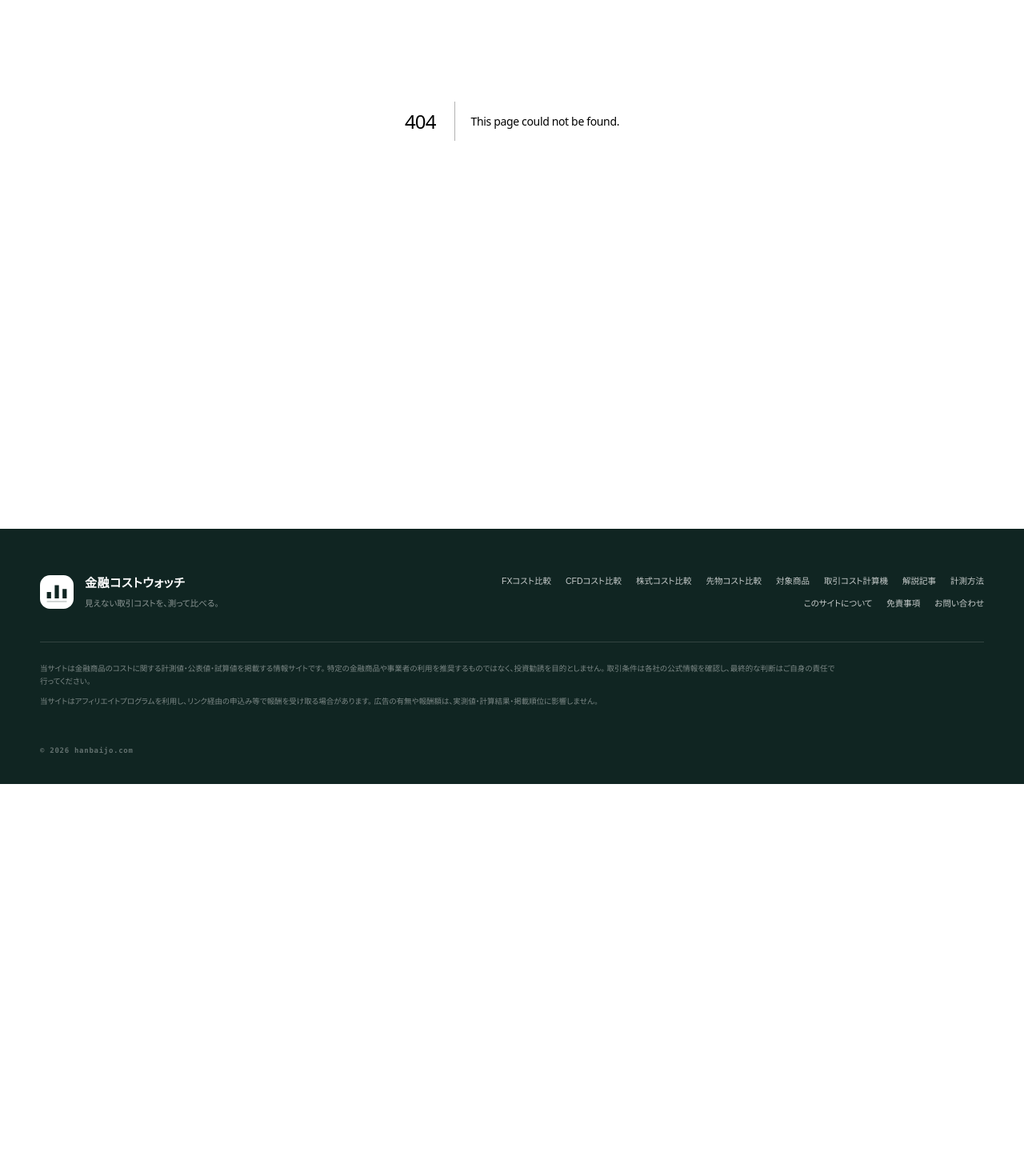
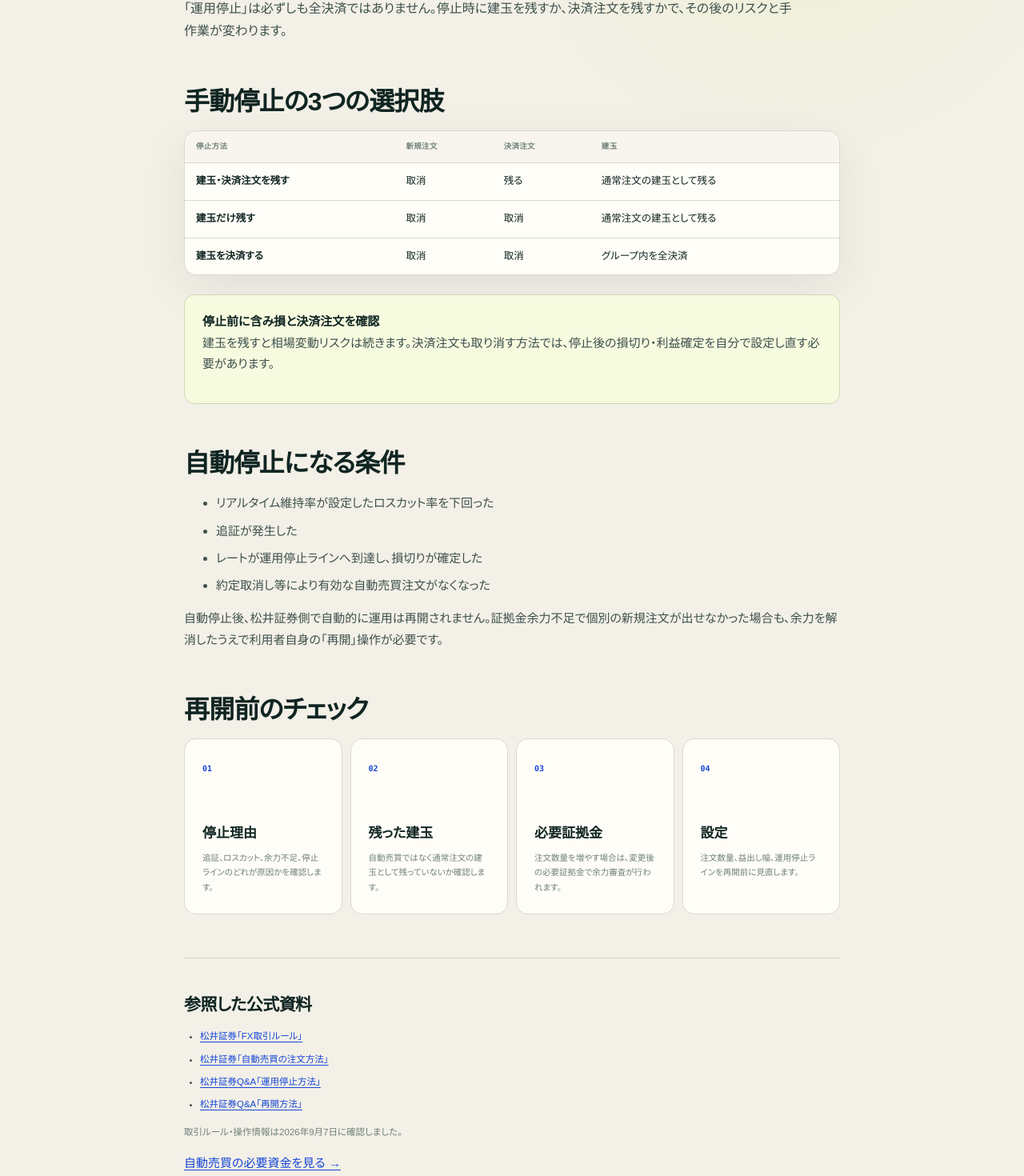
Before and after one commit to mrok18/hanbaijo, a Next.js app: page /articles/matsui-fx-auto-trading-stop-restart in a window 1280 px wide. Before the commit this address had no page. Shown: the part 326-1796 px from the top of the page at 80% size. Before the commit the page ends 1306 px from the top, so only its background shows below. Built offline with nearby package versions, Linux system fonts and the light colour scheme.

Commit message:
feat: add Matsui FX swap and automation guides

```diff
--- /dev/null
+++ b/app/articles/matsui-fx-auto-trading-stop-restart/page.tsx
@@ -0,0 +1,58 @@
+import Link from 'next/link';
+import AffiliateOfferCard from '@/components/AffiliateOfferCard';
+import { AFFILIATE_OFFERS } from '@/lib/affiliates';
+
+export const metadata = {
+  title: 'MATSUI FX自動売買の停止・再開｜建玉と注文はどうなる？',
+  description: 'MATSUI FX自動売買の3つの運用停止方法、自動停止条件、建玉・未約定注文の扱い、再開操作を公式ルールから整理します。',
+};
+
+export default function Page() {
+  return (
+    <article>
+      <p className="page-kicker">MATSUI FX / AUTO TRADING CONTROL</p>
+      <h1>MATSUI FX自動売買の停止・再開<br />建玉と注文はどうなる？</h1>
+      <p className="lede">「運用停止」は必ずしも全決済ではありません。停止時に建玉を残すか、決済注文を残すかで、その後のリスクと手作業が変わります。</p>
+
+      <h2>手動停止の3つの選択肢</h2>
+      <div className="data-panel"><div className="table-scroll"><table className="rates comparison-table">
+        <thead><tr><th>停止方法</th><th>新規注文</th><th>決済注文</th><th>建玉</th></tr></thead>
+        <tbody>
+          <tr><td className="ex-name">建玉・決済注文を残す</td><td>取消</td><td>残る</td><td>通常注文の建玉として残る</td></tr>
+          <tr><td className="ex-name">建玉だけ残す</td><td>取消</td><td>取消</td><td>通常注文の建玉として残る</td></tr>
+          <tr><td className="ex-name">建玉を決済する</td><td>取消</td><td>取消</td><td>グループ内を全決済</td></tr>
+        </tbody>
+      </table></div></div>
+
+      <div className="callout"><strong>停止前に含み損と決済注文を確認</strong><p>建玉を残すと相場変動リスクは続きます。決済注文も取り消す方法では、停止後の損切り・利益確定を自分で設定し直す必要があります。</p></div>
+
+      <h2>自動停止になる条件</h2>
+      <ul>
+        <li>リアルタイム維持率が設定したロスカット率を下回った</li>
+        <li>追証が発生した</li>
+        <li>レートが運用停止ラインへ到達し、損切りが確定した</li>
+        <li>約定取消し等により有効な自動売買注文がなくなった</li>
+      </ul>
+      <p>自動停止後、松井証券側で自動的に運用は再開されません。証拠金余力不足で個別の新規注文が出せなかった場合も、余力を解消したうえで利用者自身の「再開」操作が必要です。</p>
+
+      <h2>再開前のチェック</h2>
+      <div className="fx-metric-grid">
+        <article><b>01</b><h3>停止理由</h3><p>追証、ロスカット、余力不足、停止ラインのどれが原因かを確認します。</p></article>
+        <article><b>02</b><h3>残った建玉</h3><p>自動売買ではなく通常注文の建玉として残っていないか確認します。</p></article>
+        <article><b>03</b><h3>必要証拠金</h3><p>注文数量を増やす場合は、変更後の必要証拠金で余力審査が行われます。</p></article>
+        <article><b>04</b><h3>設定</h3><p>注文数量、益出し幅、運用停止ラインを再開前に見直します。</p></article>
+      </div>
+
+      <section className="article-sources" aria-labelledby="sources"><h2 id="sources">参照した公式資料</h2><ul>
+        <li><a href="https://www.matsui.co.jp/fx/rule/" target="_blank" rel="noopener noreferrer">松井証券「FX取引ルール」</a></li>
+        <li><a href="https://www.matsui.co.jp/fx/auto-trading/order/" target="_blank" rel="noopener noreferrer">松井証券「自動売買の注文方法」</a></li>
+        <li><a href="https://support.matsui.co.jp/faq/show/42069?site_domain=faq" target="_blank" rel="noopener noreferrer">松井証券Q&amp;A「運用停止方法」</a></li>
+        <li><a href="https://support.matsui.co.jp/faq/show/42600?site_domain=faq" target="_blank" rel="noopener noreferrer">松井証券Q&amp;A「再開方法」</a></li>
+      </ul><p>取引ルール・操作情報は2026年9月7日に確認しました。</p></section>
+
+      <p><Link href="/articles/matsui-fx-auto-trading-cost">自動売買の必要資金を見る →</Link></p>
+      <p><Link href="/fx/matsui">MATSUI FXのコストシートへ戻る →</Link></p>
+      <section className="article-affiliate" aria-label="関連する広告"><AffiliateOfferCard offer={AFFILIATE_OFFERS['matsui-fx']} /><p className="affiliate-disclosure">広告リンクから申込みが成立すると当サイトが報酬を受け取る場合があります。取引ルールの説明とは分けて掲載しています。</p></section>
+    </article>
+  );
+}
--- a/app/articles/posts.ts
+++ b/app/articles/posts.ts
@@ -1,4 +1,6 @@
 export const POSTS = [
+  { slug: 'matsui-fx-swap-calendar', category: 'FX・松井証券', title: 'MATSUI FXのスワップ付与時間｜1万通貨表示の計算方法', desc: '夏時間6時10分・冬時間7時10分以降の付与、付与日数、1通貨や100通貨へ換算する方法を整理する。' },
+  { slug: 'matsui-fx-auto-trading-stop-restart', category: 'FX・松井証券', title: 'MATSUI FX自動売買の停止・再開｜建玉と注文はどうなる？', desc: '3つの運用停止方法、自動停止の条件、余力不足後に必要な再開操作を整理する。' },
   { slug: 'dmm-fx-swap-calendar', category: 'FX・DMM FX', title: 'DMM FXのスワップ付与日はいつ？0日・3日・4日の見方', desc: '営業日の切替時刻、通常の3日分、祝日による0日・4日分をスワップカレンダーから確認する。' },
   { slug: 'dmm-fx-slippage-orders', category: 'FX・DMM FX', title: 'DMM FXのスリッページ｜即時・指値・逆指値の違い', desc: '注文価格と約定価格がずれる条件、許容幅、注文不成立との関係を注文種類ごとに整理する。' },
   { slug: 'dmm-cfd-trading-hours', category: 'CFD・DMM CFD', title: 'DMM CFDの取引時間｜夏時間・冬時間と約定しない時間', desc: '日本225、米国指数、金・原油などの取引時間と、毎営業日のメンテナンス、祝日の注意点を整理する。' },
--- a/app/fx/matsui/page.tsx
+++ b/app/fx/matsui/page.tsx
@@ -8,6 +8,8 @@ export default function Page() {
     { href: '/articles/matsui-fx-spread-rules', title: 'スプレッド0.1銭の条件', description: 'コアタイム、数量上限、注文種類から縮小・通常スプレッドを分けます。' },
     { href: '/articles/matsui-fx-margin-call-losscut', title: '追証とロスカットの違い', description: '100％の追証判定と、選べる50～90％のロスカット率を整理します。' },
     { href: '/articles/matsui-fx-auto-trading-cost', title: '自動売買は100円から？', description: '複数注文の必要証拠金と評価損を分け、設定全体に必要な資金を計算します。' },
+    { href: '/articles/matsui-fx-auto-trading-stop-restart', title: '自動売買の停止・再開', description: '停止時に建玉と決済注文を残すか、全決済するかを3つの選択肢で整理します。' },
+    { href: '/articles/matsui-fx-swap-calendar', title: 'スワップ付与時間と計算', description: '1万通貨表示を実際の取引数量へ換算し、付与日数と受払額を確認します。' },
     { href: '/articles/matsui-fx-one-currency', title: 'MATSUI FXは100円から？', description: '1通貨の必要証拠金と、為替が1円動いたときの損益を計算します。' },
     { href: '/articles/matsui-account-types', title: 'FX専用口座と総合口座の違い', description: 'FXだけ使う場合と、株・NISA・先物へ広げる場合の入口を整理します。' },
   ]} />;
```
Also changed, not shown: app/articles/matsui-fx-swap-calendar/page.tsx (added, +50 -0 lines).
